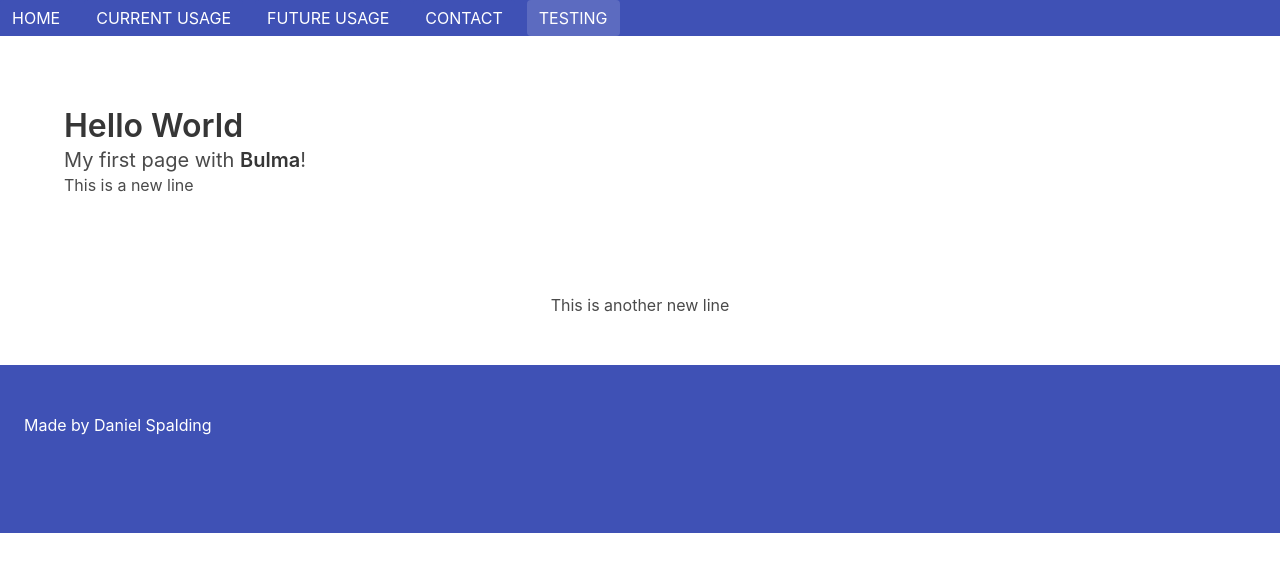
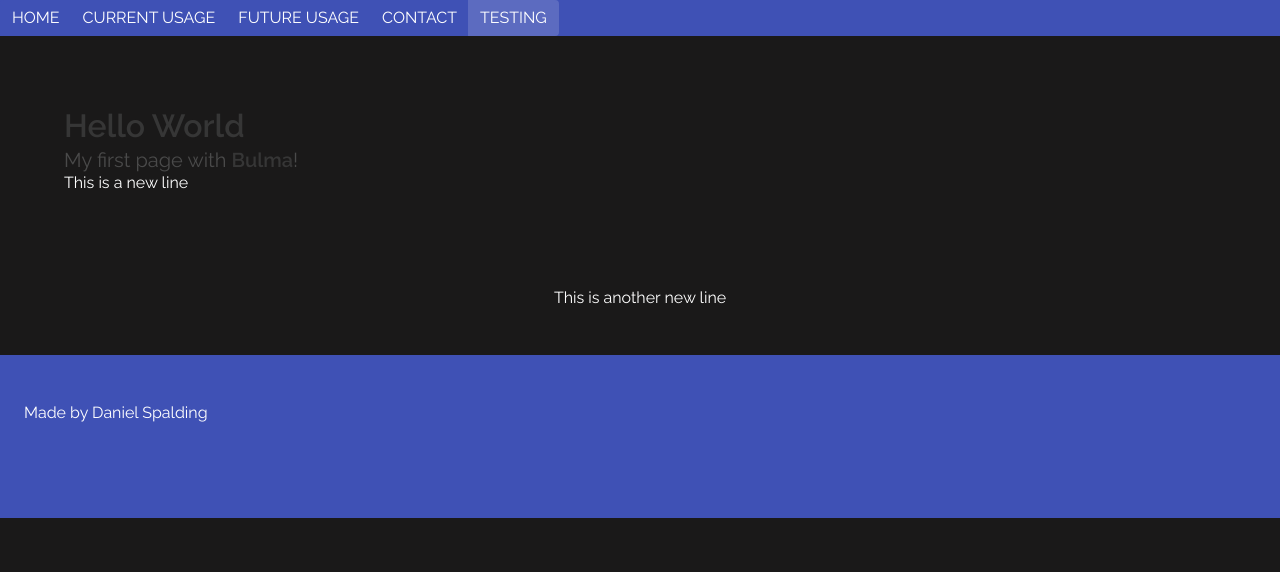
Before and after one commit to ds902022/DigDan, a plain HTML site: page testpage.html in a window 1280 px wide. Drawn offline with nearby package versions, Linux system fonts and the light colour scheme.

Commit message:
fixing theme, making navbar flow

```diff
--- a/testpage.html
+++ b/testpage.html
@@ -14,33 +14,31 @@
         color: #ffffff;
       }
       .button:hover{
+        color: #ffffff;
+      }
+      .button:hover:not(.active){
         background: #283593;
       }
-      .active .button{
+      .active{
         background: #5C6BC0;
+      }
+      html, body{
+        background-color: #1a1919;
+        color: #ffffff;
+        font-family: "Raleway", "HelveticaNeue", "Helvetica Neue", Helvetica, Arial, sans-serif;
+        font-weight: 400;
+        line-height: normal;
       }
     </style>
   </head>
   <body>
   <nav class="level">
-    <div class="level-left">
-      <div class="level-item has-text-centered">
-        <a class="button" href="index.html">HOME</a>
-      </div>
-      <div class="level-item has-text-centered">
-        <a class="button" href="currentusage.html">CURRENT USAGE</a>
-      </div>
-      <div class="level-item has-text-centered">
-        <a class="button" href="futureusage.html">FUTURE USAGE</a>
-      </div>
-      <div class="level-item has-text-centered">
-        <a class="button" href="contact.html">CONTACT</a>
-      </div>
-      <div class="level-item has-text-centered">
-        <div class="active">
-        <a class="button" href="testpage.html">TESTING</a>
-        </div>
-      </div>
+    <div class="buttons has-addons has-text-centered">
+      <a class="button" href="index.html">HOME</a>
+      <a class="button" href="currentusage.html">CURRENT USAGE</a>
+      <a class="button" href="futureusage.html">FUTURE USAGE</a>
+      <a class="button" href="contact.html">CONTACT</a>
+      <a class="button active" href="testpage.html">TESTING</a>
     </div>
   </nav>
   <section class="section">
```
